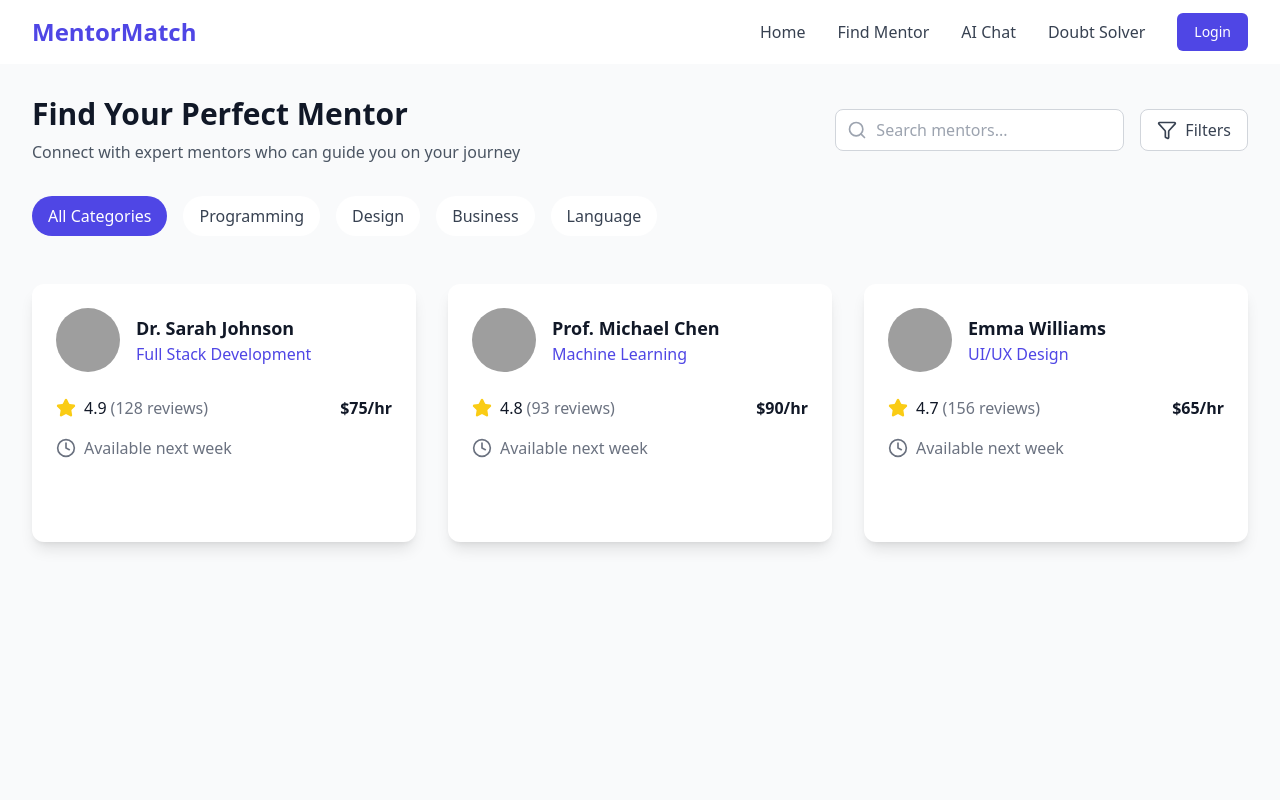
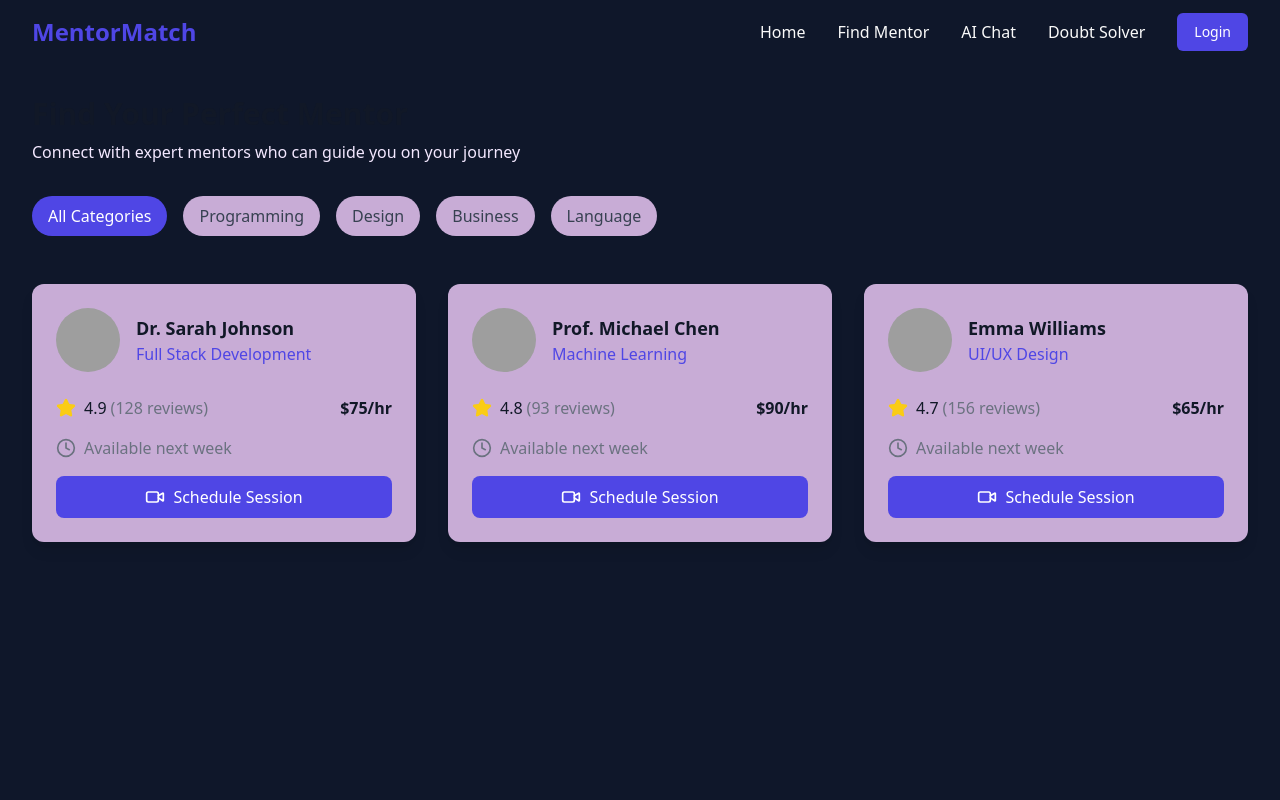
Before and after one commit to Saarthak1234/UpSkill-Connect, a React (Vite) app in the folder Client/: page /connect in a window 1280 px wide. Shown: the top 800 px of the page. Built offline with nearby package versions, Linux system fonts and the light colour scheme; grey boxes are pictures that could not be loaded.

Commit message:
Fixed UI in the frontend

```diff
--- a/Client/src/Components/Footer.tsx
+++ b/Client/src/Components/Footer.tsx
@@ -4,7 +4,7 @@ import { Github, Twitter, Linkedin } from 'lucide-react';
 
 const Footer = () => {
   return (
-    <footer className="bg-gray-900 text-white">
+    <footer className="bg-black text-white">
       <div className="max-w-7xl mx-auto px-4 sm:px-6 lg:px-8 py-12">
         <div className="grid grid-cols-1 md:grid-cols-4 gap-8">
           <div className="space-y-4">
--- a/Client/src/Components/Navbar.tsx
+++ b/Client/src/Components/Navbar.tsx
@@ -5,7 +5,7 @@ import { UserCircle, Menu as MenuIcon } from 'lucide-react';
 
 const Navbar = () => {
   return (
-    <nav className="bg-white shadow-lg">
+    <nav className="bg-slate-900 shadow-lg">
       <div className="max-w-7xl mx-auto px-4 sm:px-6 lg:px-8">
         <div className="flex justify-between h-16">
           <div className="flex items-center">
@@ -15,10 +15,10 @@ const Navbar = () => {
           </div>
 
           <div className="hidden sm:ml-6 sm:flex sm:items-center space-x-8">
-            <Link to="/" className="text-gray-700 hover:text-indigo-600">Home</Link>
-            <Link to="/Connect" className="text-gray-700 hover:text-indigo-600">Find Mentor</Link>
-            <Link to="/counselling" className="text-gray-700 hover:text-indigo-600">AI Chat</Link>
-            <Link to="/Doubts" className="text-gray-700 hover:text-indigo-600">Doubt Solver</Link>
+            <Link to="/" className="text-zinc-50 hover:text-white">Home</Link>
+            <Link to="/Connect" className="text-zinc-50 hover:text-white">Find Mentor</Link>
+            <Link to="/counselling" className="text-zinc-50 hover:text-white">AI Chat</Link>
+            <Link to="/Doubts" className="text-zinc-50 hover:text-white">Doubt Solver</Link>
 
             <Link
               to="/login"
--- a/Client/src/Connect/Connect.tsx
+++ b/Client/src/Connect/Connect.tsx
@@ -1,8 +1,7 @@
 import React, { useState } from 'react';
-import { Search, Filter, Star, Clock, Video } from 'lucide-react';
+import { Star, Clock, Video } from 'lucide-react';
 
 const Connect = () => {
-  const [searchQuery, setSearchQuery] = useState('');
   const [selectedCategory, setSelectedCategory] = useState('all');
 
   const categories = [
@@ -44,31 +43,14 @@ const Connect = () => {
   ];
 
   return (
-    <div className="min-h-screen bg-gray-50 py-8">
+    <div className="min-h-screen bg-slate-900 py-8">
       <div className="max-w-7xl mx-auto px-4 sm:px-6 lg:px-8">
         <div className="flex flex-col md:flex-row md:items-center md:justify-between mb-8">
           <div className="mb-4 md:mb-0">
             <h1 className="text-3xl font-bold text-gray-900">Find Your Perfect Mentor</h1>
-            <p className="mt-2 text-gray-600">
+            <p className="mt-2 text-purple-100">
               Connect with expert mentors who can guide you on your journey
             </p>
-          </div>
-
-          <div className="flex space-x-4">
-            <div className="relative">
-              <Search className="h-5 w-5 text-gray-400 absolute left-3 top-1/2 transform -translate-y-1/2" />
-              <input
-                type="text"
-                placeholder="Search mentors..."
-                className="pl-10 pr-4 py-2 border border-gray-300 rounded-lg focus:ring-indigo-500 focus:border-indigo-500"
-                value={searchQuery}
-                onChange={(e) => setSearchQuery(e.target.value)}
-              />
-            </div>
-            <button className="inline-flex items-center px-4 py-2 border border-gray-300 rounded-lg text-gray-700 bg-white hover:bg-gray-50">
-              <Filter className="h-5 w-5 mr-2" />
-              Filters
-            </button>
           </div>
         </div>
 
@@ -81,7 +63,7 @@ const Connect = () => {
                 className={`px-4 py-2 rounded-full whitespace-nowrap ${
                   selectedCategory === category.id
                     ? 'bg-indigo-600 text-white'
-                    : 'bg-white text-gray-700 hover:bg-gray-50'
+                    : 'bg-customPurple text-gray-700 hover:bg-gray-50'
                 }`}
               >
                 {category.name}
@@ -92,7 +74,7 @@ const Connect = () => {
 
         <div className="grid grid-cols-1 md:grid-cols-2 lg:grid-cols-3 gap-8">
           {mentors.map((mentor) => (
-            <div key={mentor.id} className="bg-white rounded-xl shadow-lg overflow-hidden">
+            <div key={mentor.id} className="bg-customPurple rounded-xl shadow-lg overflow-hidden">
               <div className="p-6">
                 <div className="flex items-center space-x-4">
                   <img
@@ -121,7 +103,7 @@ const Connect = () => {
                     <span>Available next week</span>
                   </div>
 
-                  <button className="w-full flex items-center justify-center px-4 py-2 border border-transparent rounded-lg text-white bg-in digo-600 hover:bg-indigo-700">
+                  <button className="w-full flex items-center justify-center px-4 py-2 border border-transparent rounded-lg text-white bg-indigo-600 hover:bg-indigo-700">
                     <Video className="h-5 w-5 mr-2" />
                     Schedule Session
                   </button>
--- a/Client/src/Counselling/Counselling.tsx
+++ b/Client/src/Counselling/Counselling.tsx
@@ -26,14 +26,14 @@ const Counselling = () => {
   ];
 
   return (
-    <div className="min-h-screen bg-gray-50 py-8">
+    <div className="min-h-screen bg-slate-900 py-8">
       <div className="max-w-6xl mx-auto px-4">
         <div className="text-center mb-12">
           <div className="flex items-center justify-center space-x-2 mb-4">
             <Sparkles className="h-8 w-8 text-indigo-600" />
-            <h1 className="text-3xl font-bold text-gray-900">AI Career Counselor</h1>
+            <h1 className="text-3xl font-bold text-indigo-400">AI Career Counselor</h1>
           </div>
-          <p className="text-xl text-gray-600">
+          <p className="text-xl text-purple-100">
             Get personalized guidance for your career and educational journey
           </p>
         </div>
@@ -45,14 +45,14 @@ const Counselling = () => {
               onClick={() => setSelectedTopic(topic.id)}
               className={`p-6 rounded-xl shadow-sm transition-all duration-200 ${
                 selectedTopic === topic.id
-                  ? 'bg-indigo-600 text-white transform scale-105'
-                  : 'bg-white hover:shadow-md hover:scale-105'
+                  ? 'bg-customPurple text-black transform scale-105'
+                  : 'bg-customPurple hover:shadow-md hover:scale-105'
               }`}
             >
               <div className="flex flex-col items-center text-center">
                 <div
                   className={`mb-4 ${
-                    selectedTopic === topic.id ? 'text-white' : 'text-indigo-600'
+                    selectedTopic === topic.id ? 'text-black' : 'text-indigo-600'
                   }`}
                 >
                   {topic.icon}
--- a/Client/src/Doubts/Doubts.tsx
+++ b/Client/src/Doubts/Doubts.tsx
@@ -18,7 +18,7 @@ const DoubtSolver = () => {
   };
 
   return (
-    <div className="min-h-screen bg-gray-50 py-8">
+    <div className="min-h-screen bg-slate-900 py-8">
       <div className="max-w-4xl mx-auto px-4">
         <div className="bg-white rounded-lg shadow-lg overflow-hidden">
           <div className="p-6 bg-gradient-to-r from-purple-600 to-indigo-600">
--- a/Client/src/Login/Login.tsx
+++ b/Client/src/Login/Login.tsx
@@ -71,18 +71,7 @@ const Login = () => {
             </div>
           </div>
 
-          <div className="flex items-center justify-between">
-            <div className="flex items-center">
-              <input
-                id="remember-me"
-                name="remember-me"
-                type="checkbox"
-                className="h-4 w-4 text-indigo-600 focus:ring-indigo-500 border-gray-300 rounded"
-              />
-              <label htmlFor="remember-me" className="ml-2 block text-sm text-gray-900">
-                Remember me
-              </label>
-            </div>
+          <div className="flex items-center justify-centre">
 
             <div className="text-sm">
               <a href="#" className="font-medium text-indigo-600 hover:text-indigo-500">
--- /dev/null
+++ b/Client/src/Types/index.ts
@@ -0,0 +1,23 @@
+export interface User {
+    id: string;
+    name: string;
+    email: string;
+    role: 'mentor' | 'mentee';
+    avatar?: string;
+  }
+
+  export interface AuthState {
+    user: User | null;
+    isAuthenticated: boolean;
+    login: (email: string, password: string) => Promise<void>;
+    signup: (userData: Partial<User> & { password: string }) => Promise<void>;
+    logout: () => void;
+  }
+
+  export interface ChatMessage {
+    id: string;
+    sender: string;
+    content: string;
+    timestamp: Date;
+    isAI?: boolean;
+  }
--- a/Client/src/index.css
+++ b/Client/src/index.css
@@ -1,3 +1,7 @@
 @tailwind base;
 @tailwind components;
 @tailwind utilities;
+
+@theme {
+    --color-LightPurple : #C8ACD6;
+  }
--- a/Client/tailwind.config.ts
+++ b/Client/tailwind.config.ts
@@ -5,7 +5,12 @@ export default {
       "./src/**/*.{js,ts,jsx,tsx}",
     ],
     theme: {
-      extend: {},
+      extend: {
+        colors: {
+          customPurple:"#C8ACD6",  // Define your custom color
+          customPurple2:"#433D8B",  // Define your custom color
+        },
+      },
     },
     plugins: [],
   }
```
Also changed, not shown: Client/src/Home/Home.tsx (+61 -23 lines).
